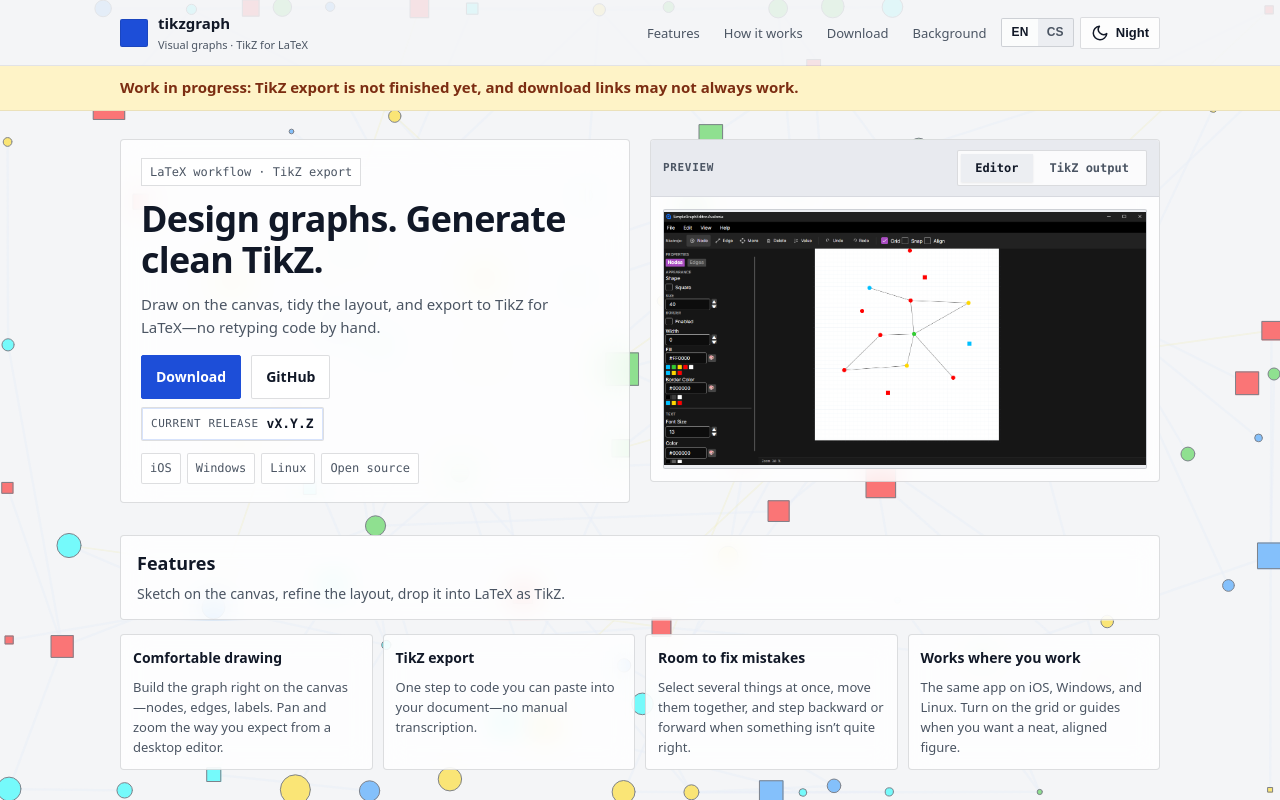
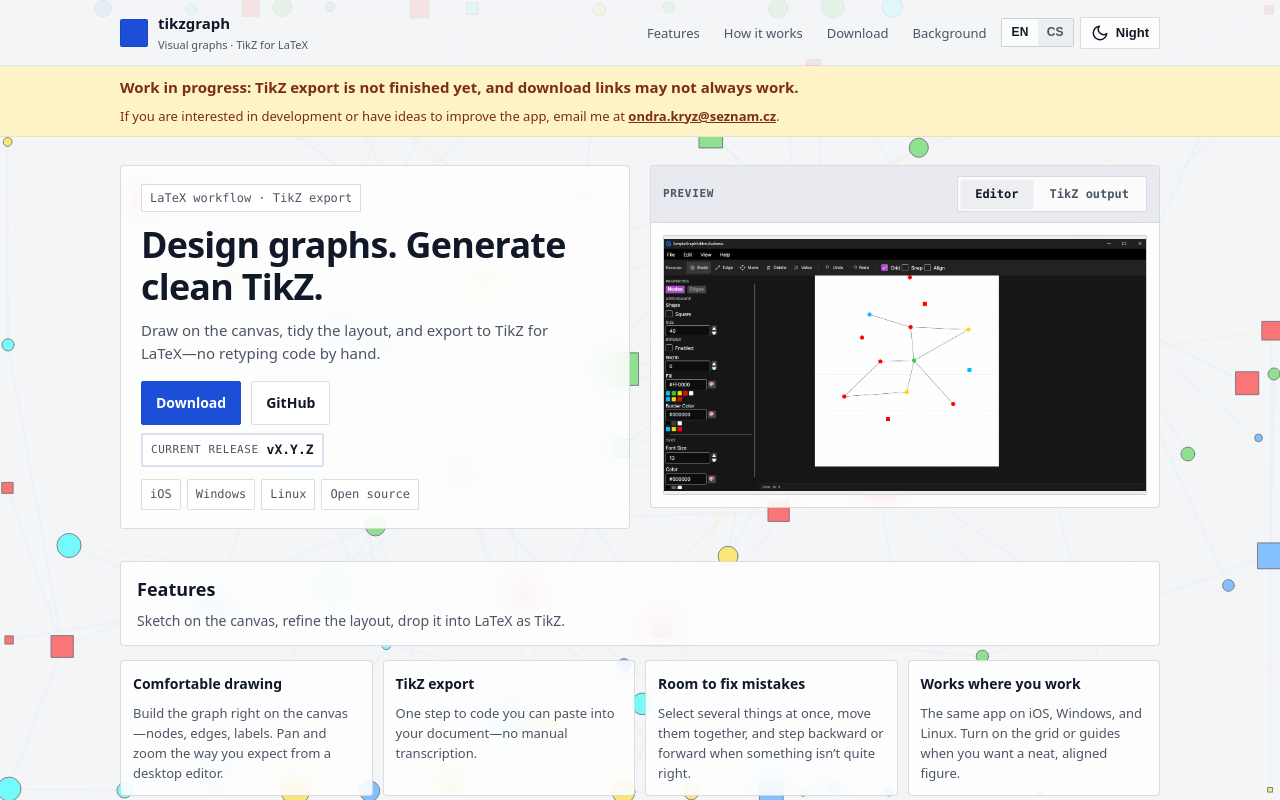
Before and after one commit to Cross-bit/tikzify-landingpage, a plain HTML site: page index.html in a window 1280 px wide. Shown: the top 800 px of the page. Drawn offline with nearby package versions, Linux system fonts and the light colour scheme; no server answers; animation ran at ten frames a second.

Commit message:
add dev note contact

```diff
--- a/i18n.js
+++ b/i18n.js
@@ -20,6 +20,7 @@
       skip: "Přeskočit na obsah",
       notice: {
         wip: "Work in progress: TikZ export zatím není hotový a download odkazy nemusí vždy fungovat.",
+        contactLead: "Pokud máte zájem o vývoj nebo máte nápady na zlepšení, napište mi na",
       },
       brand: { aria: "tikzgraph", title: "tikzgraph", subtitle: "vizuální grafy · TikZ do LaTeXu" },
       nav: { mainAria: "Hlavní navigace", features: "Funkce", how: "Jak to funguje", download: "Stažení", story: "Pozadí" },
@@ -104,6 +105,7 @@
       skip: "Skip to content",
       notice: {
         wip: "Work in progress: TikZ export is not finished yet, and download links may not always work.",
+        contactLead: "If you are interested in development or have ideas to improve the app, email me at",
       },
       brand: { aria: "tikzgraph", title: "tikzgraph", subtitle: "Visual graphs · TikZ for LaTeX" },
       nav: { mainAria: "Main navigation", features: "Features", how: "How it works", download: "Download", story: "Background" },
--- a/index.html
+++ b/index.html
@@ -114,6 +114,10 @@
       <div class="container">
         <p data-i18n="notice.wip">
           Work in progress: TikZ export zatím není hotový a download odkazy nemusí vždy fungovat.
+        </p>
+        <p class="wip-banner__contact">
+          <span data-i18n="notice.contactLead">Pokud máte zájem o vývoj nebo máte nápady na zlepšení, napište mi na</span>
+          <a href="mailto:ondra.kryz@seznam.cz">ondra.kryz@seznam.cz</a>.
         </p>
       </div>
     </section>
--- a/styles.css
+++ b/styles.css
@@ -172,6 +172,17 @@
   font-size: 15px;
   font-weight: 700;
   color: #7c2d12;
+}
+
+.wip-banner__contact {
+  margin-top: 6px !important;
+  font-size: 13px !important;
+  font-weight: 500 !important;
+}
+
+.wip-banner__contact a {
+  color: inherit;
+  font-weight: 700;
 }
 
 [data-theme="dark"] .wip-banner p {
```
